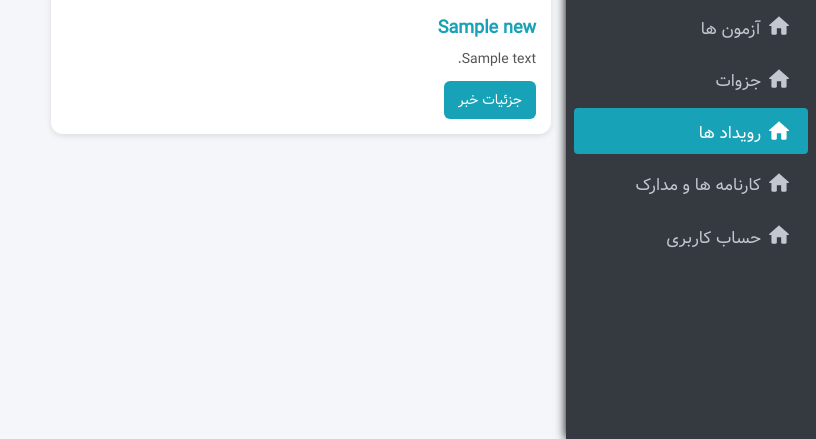
After one commit to amirali5370/Alfa, a Flask app: page /event in a window 1280 px wide. The commit adds this page. Shown: the part 361-800 px from the top of the page, without its empty margins (464-1280 px from the left). Run offline with Flask 3, Linux system fonts and the light colour scheme; a user stored in the database is signed in; tables that the repository leaves empty hold one stand-in row (values such as "Sample post"); some libraries are stand-ins or nearby versions.

Commit message:
create events page

```diff
--- a/blueprints/user.py
+++ b/blueprints/user.py
@@ -3,6 +3,7 @@ from flask_login import login_user, login_required, current_user, logout_user
 from extentions import db
 from passlib.hash import sha256_crypt
 from sqlalchemy.exc import IntegrityError
+from sqlalchemy import literal
 from PIL import Image
 from functions.code_generators import invite_generator, auth_generator
 from config import STATIC_SAVE_PATH
@@ -301,3 +302,12 @@ def single_workbook(workbook_auth):
         return send_file(path, as_attachment=True)
     except:
         return abort(404)
+
+
+@app.route("/event",  strict_slashes=False)
+@login_required
+def event():
+    if current_user.completion == 0 or current_user.pay == 0:
+        return redirect(url_for("user.dashboard"))
+    events = News.query.filter((News.grade_bits.op('&')(literal(current_user.period_code))) != 0).all()
+    return render_template("user/event.html", current_user=current_user, events=events)
--- a/models/news.py
+++ b/models/news.py
@@ -10,5 +10,5 @@ class News(db.Model):
     content = Column(String, nullable=False)
     prima_link = Column(String, nullable=False, index=True)
     auth = Column(String, nullable=False, index=True)
-    is_event = Column(Integer, nullable=False, index=True)
+    grade_bits = Column(Integer, nullable=False, default=0, index=True)
     jalali_date = Column(String, nullable=False)
--- /dev/null
+++ b/static/styles/user/event.css
@@ -0,0 +1,74 @@
+.events-section {
+    margin-bottom: 40px;
+}
+
+.events-grid {
+    display: grid;
+    grid-template-columns: repeat(auto-fit, minmax(280px, 0.5fr));
+    gap: 20px;
+}
+
+.event-card {
+    background: #fff;
+    border-radius: 12px;
+    overflow: hidden;
+    box-shadow: 0 2px 6px rgba(0,0,0,0.1);
+    transition: transform 0.2s, box-shadow 0.2s;
+    cursor: pointer;
+}
+
+.event-card:hover {
+    transform: translateY(-3px);
+    box-shadow: 0 4px 12px rgba(0,0,0,0.15);
+}
+
+.event-thumb {
+    width: 100%;
+    aspect-ratio: 16 / 9;
+    object-fit: cover;
+    display: block;
+    border-top-left-radius: 12px;
+    border-top-right-radius: 12px;
+}
+
+.event-info {
+    padding: 15px;
+}
+
+.event-info h4 {
+    margin: 0 0 10px;
+    font-size: 18px;
+    color: #17a2b8;
+}
+
+.event-info p {
+    margin: 5px 0;
+    font-size: 14px;
+    color: #555;
+}
+
+.event-btn {
+    margin-top: 10px;
+    padding: 8px 14px;
+    border: none;
+    border-radius: 6px;
+    cursor: pointer;
+    font-size: 14px;
+    background-color: #17a2b8;
+    color: #fff;
+    transition: background 0.3s;
+}
+
+.event-btn:hover {
+    background-color: #138496;
+}
+.news-desc {
+    font-size: 15px;
+    color: #555;
+    line-height: 1;
+    margin-bottom: 20px;
+
+    white-space: nowrap;
+    overflow: hidden;
+    text-overflow: ellipsis;
+  }
--- /dev/null
+++ b/templates/user/event.html
@@ -0,0 +1,26 @@
+{% extends "user/panel.html" %}
+{% block head %}
+    <title>حساب کاربری | {{current_user.first_name}} {{current_user.last_name}}</title>
+    <link rel="stylesheet" href="{{ url_for('static', filename='styles/user/event.css') }}">
+    <link href="https://cdn.jsdelivr.net/npm/sweetalert2@11/dist/sweetalert2.min.css" rel="stylesheet">
+{% endblock %}
+{% block body %}
+<div class="page-title">
+    <h2>رویدادهای من</h2>
+</div>
+
+<section class="events-section">
+    <div class="events-grid">
+        {% for e in events %}
+        <div class="event-card">
+            <img src="{{ url_for('static', filename='img/news/' ~ e.auth ~ '.jpg') }}" alt="{{e.title}}" class="event-thumb">
+            <div class="event-info">
+                <h4>{{e.title}}</h4>
+                <p class="news-desc">{{e.description or ''}}</p>
+                <a href="{{ url_for('user.single_blog', news_link=e.prima_link) }}"><button class="event-btn" onclick="openNews('news1.html')">جزئیات خبر</button></a>
+            </div>
+        </div>
+        {% endfor %}
+    </div>
+</section>
+{% endblock %}
--- a/templates/user/panel.html
+++ b/templates/user/panel.html
@@ -68,7 +68,7 @@
             </svg>
             <span class="side_ob_ti">جزوات</span>
         </a>
-        <a href="#" class="side_ob">
+        <a href="{{ url_for('user.event') }}" class="side_ob">
             <svg class="side_ob_im" xmlns="http://www.w3.org/2000/svg" viewBox="0 0 24 24">
                 <path d="M0 0h24v24H0V0z" fill="none"/>
                 <path fill="currentColor" d="M10 19v-5h4v5c0 .55.45 1 1 1h3c.55 0 1-.45 1-1v-7h1.7c.46 0 .68-.57.33-.87L12.67 3.6c-.38-.34-.96-.34-1.34 0l-8.36 7.53c-.34.3-.13.87.33.87H5v7c0 .55.45 1 1 1h3c.55 0 1-.45 1-1z"/>
```
